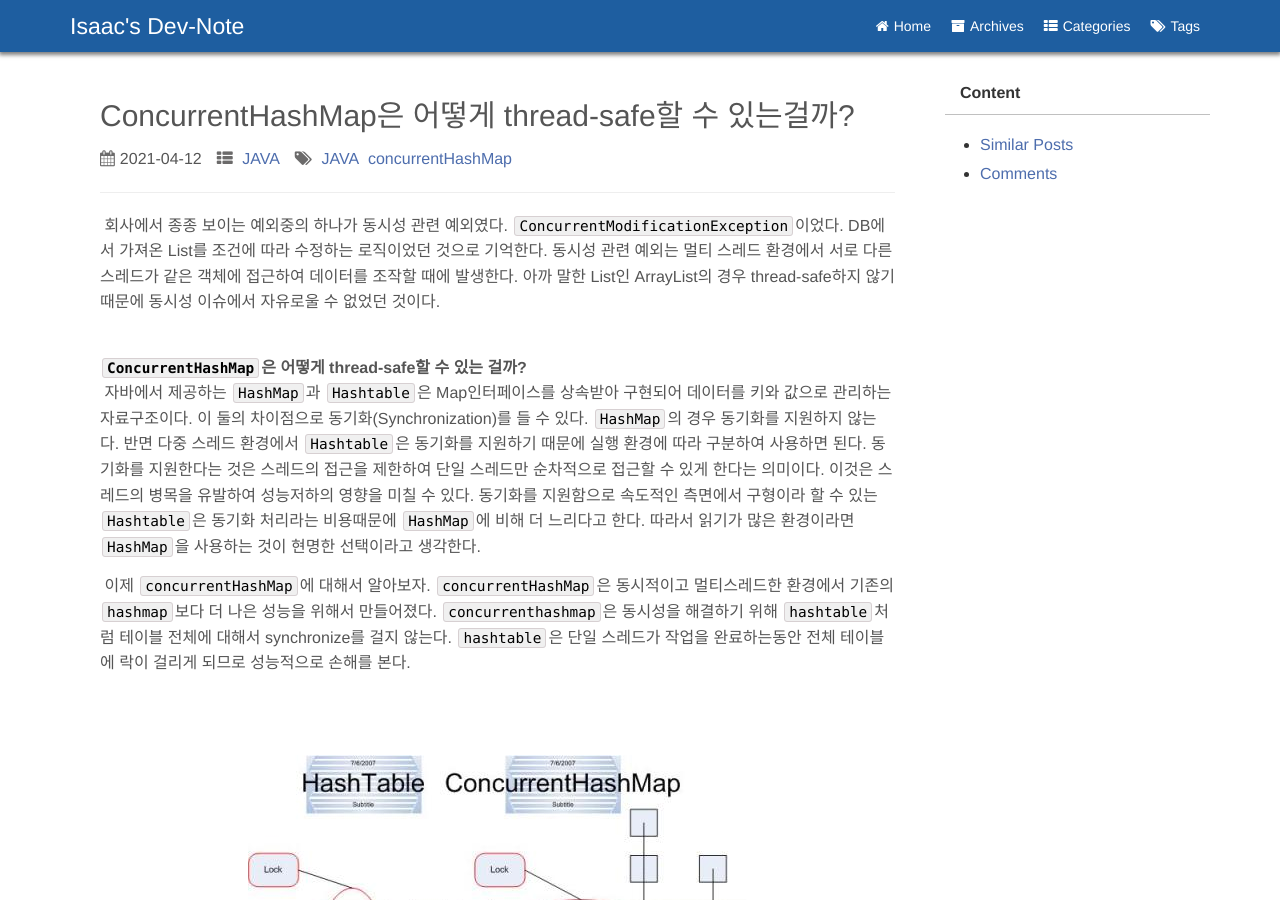
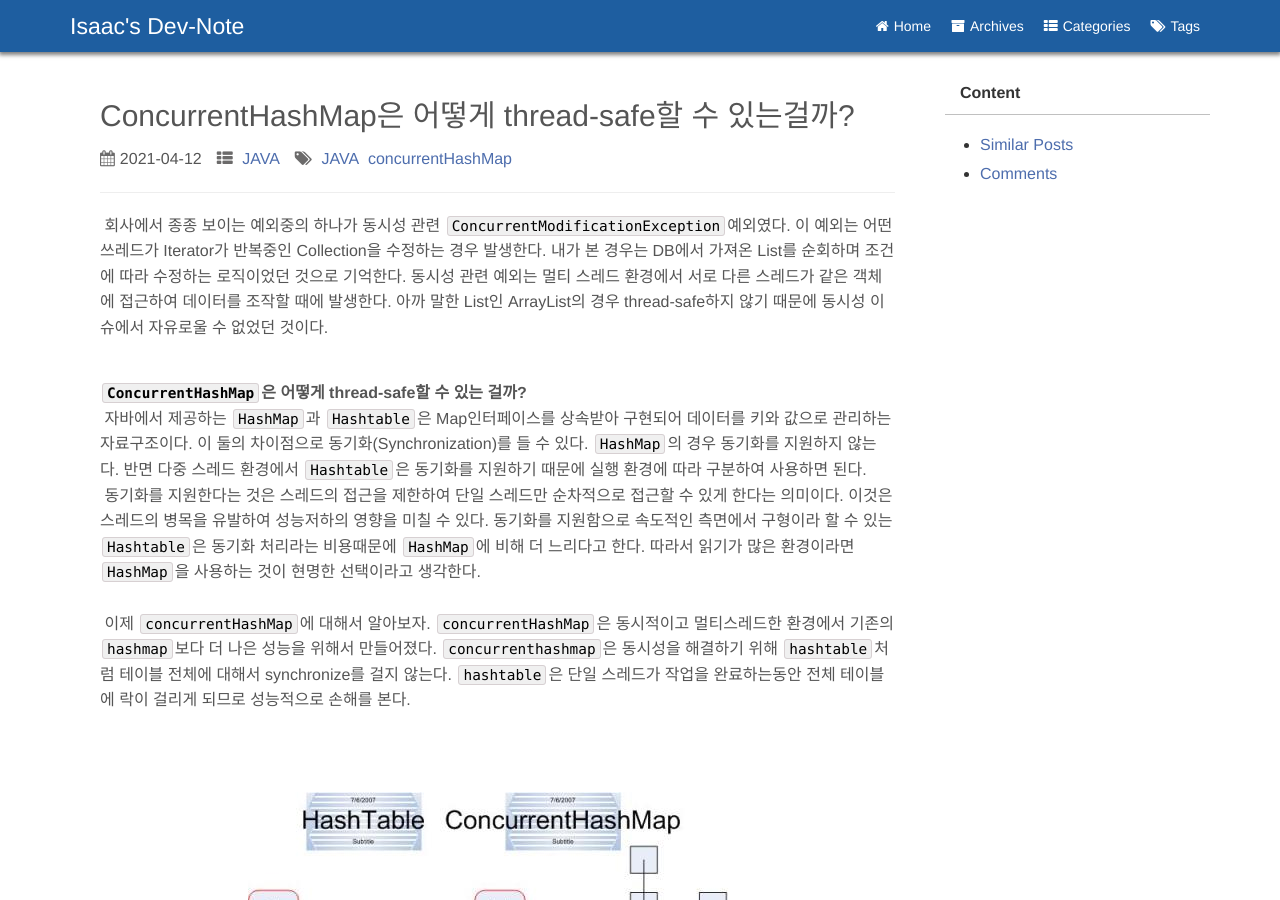
Before and after one commit to isaac1102/isaac1102.github.io, a Jekyll site: the page built from _posts/2021-04-12-concurrentHashMap.md, in a window 1280 px wide and 900 px high. Built offline with Jekyll 4.4.1, drawn with Linux system fonts in a browser that asks for light colours; comment, search, counter and statistics services are not loaded; a style sheet for code colours, icons or effects is not loaded.

Commit message:
20210414 fix

```diff
--- a/_posts/2021-04-12-concurrentHashMap.md
+++ b/_posts/2021-04-12-concurrentHashMap.md
@@ -8,17 +8,18 @@
 * content
 {:toc}
 
-&nbsp;회사에서 종종 보이는 예외중의 하나가 동시성 관련 예외였다. `ConcurrentModificationException`이었다. DB에서 가져온 List를 조건에 따라 수정하는 로직이었던 것으로 기억한다. 동시성 관련 예외는 멀티 스레드 환경에서 서로 다른 스레드가 같은 객체에 접근하여 데이터를 조작할 때에 발생한다. 아까 말한 List인 ArrayList의 경우 thread-safe하지 않기 때문에 동시성 이슈에서 자유로울 수 없었던 것이다.
+&nbsp;회사에서 종종 보이는 예외중의 하나가 동시성 관련 `ConcurrentModificationException`예외였다. 이 예외는 어떤 쓰레드가 Iterator가 반복중인 Collection을 수정하는 경우 발생한다. 내가 본 경우는 DB에서 가져온 List를 순회하며 조건에 따라 수정하는 로직이었던 것으로 기억한다. 동시성 관련 예외는 멀티 스레드 환경에서 서로 다른 스레드가 같은 객체에 접근하여 데이터를 조작할 때에 발생한다. 아까 말한 List인 ArrayList의 경우 thread-safe하지 않기 때문에 동시성 이슈에서 자유로울 수 없었던 것이다.
 <br>
 
 
 <strong>`ConcurrentHashMap`은 어떻게 thread-safe할 수 있는 걸까? </strong><br>
 &nbsp;자바에서 제공하는 `HashMap`과 `Hashtable`은 Map인터페이스를 상속받아 구현되어 데이터를 키와 값으로 관리하는 자료구조이다.
 이 둘의 차이점으로 동기화(Synchronization)를 들 수 있다. `HashMap`의 경우 동기화를 지원하지 않는다.
-반면 다중 스레드 환경에서 `Hashtable`은 동기화를 지원하기 때문에 실행 환경에 따라 구분하여 사용하면 된다. 동기화를 지원한다는 것은 스레드의 접근을 제한하여 단일 스레드만 순차적으로 접근할 수 있게 한다는 의미이다. 이것은 스레드의 병목을 유발하여 성능저하의 영향을 미칠 수 있다.
+반면 다중 스레드 환경에서 `Hashtable`은 동기화를 지원하기 때문에 실행 환경에 따라 구분하여 사용하면 된다.
+&nbsp;동기화를 지원한다는 것은 스레드의 접근을 제한하여 단일 스레드만 순차적으로 접근할 수 있게 한다는 의미이다. 이것은 스레드의 병목을 유발하여 성능저하의 영향을 미칠 수 있다.
 동기화를 지원함으로 속도적인 측면에서 구형이라 할 수 있는 `Hashtable`은 동기화 처리라는 비용때문에 `HashMap`에 비해 더 느리다고 한다.
 따라서 읽기가 많은 환경이라면 `HashMap`을 사용하는 것이 현명한 선택이라고 생각한다.
-
+<br>
 &nbsp;이제 `concurrentHashMap`에 대해서 알아보자. `concurrentHashMap`은 동시적이고 멀티스레드한 환경에서 기존의 `hashmap`보다 더 나은 성능을 위해서 만들어졌다. `concurrenthashmap`은 동시성을 해결하기 위해 `hashtable`처럼 테이블 전체에 대해서 synchronize를 걸지 않는다. `hashtable`은 단일 스레드가 작업을 완료하는동안 전체 테이블에 락이 걸리게 되므로 성능적으로 손해를 본다.
 
 <br><br>
```
